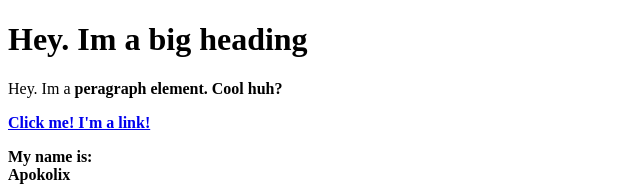
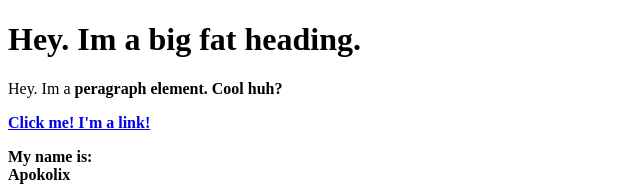
Before and after one commit to Dasher-coder/Felanmalan2, a plain HTML site: page test2.html in a window 1280 px wide. Shown: the top 186 px of the page, without its empty margins (0-640 px from the left). Drawn offline with Linux system fonts and the light colour scheme.

Commit message:
Added "Fat" to the heading

```diff
--- a/test2.html
+++ b/test2.html
@@ -4,7 +4,7 @@
 	<title>Test page</title>
 </head>
 <body>
-	<h1>Hey. Im a big heading</h1>
+	<h1>Hey. Im a big fat heading.</h1>
 	<p>Hey. Im a <b>peragraph element. Cool huh?</p>
 	<a href="https://google.com" target="_blank" title="Lets go to google">Click me! I'm a link!</a>
 	<p>My name is:<br>
```
